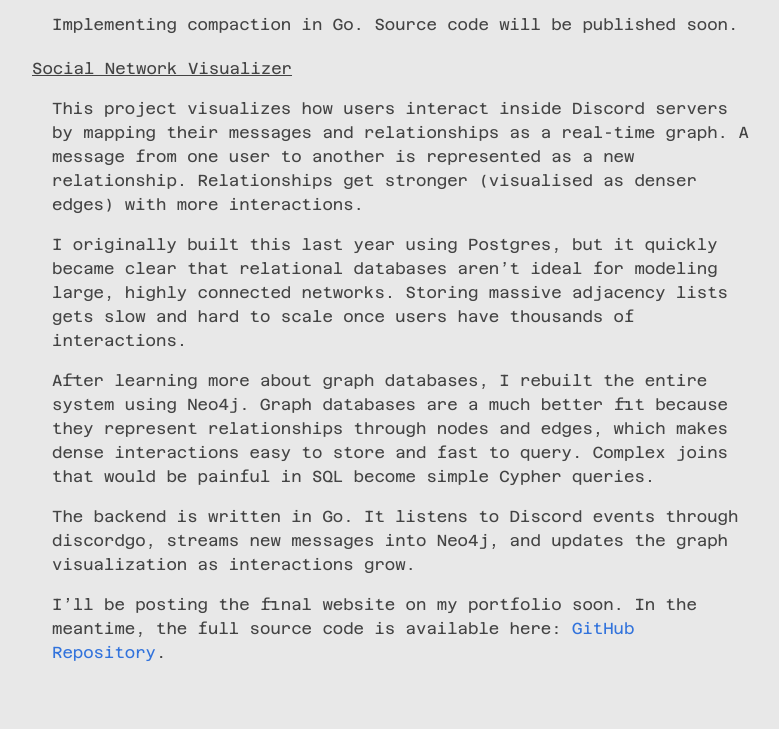
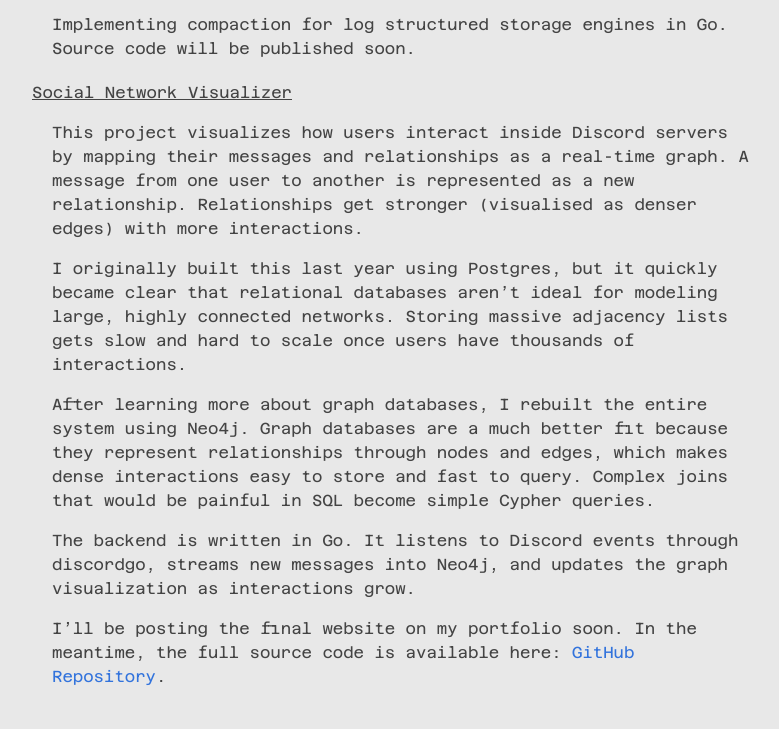
Before and after one commit to arthurnaldo/arthurwebsite, a plain HTML site: page projects.html in a window 1280 px wide. Shown: the part 120-849 px from the top of the page, without its empty margins (248-1027 px from the left). Before the commit the page ends 825 px from the top, so only its background shows below. Drawn offline with Linux system fonts and the light colour scheme; a script that the page names is missing; a web font is replaced by a local one.

Commit message:
more info

```diff
--- a/projects.html
+++ b/projects.html
@@ -19,7 +19,7 @@
     </div>
     <div class="description">
         <p>
-            Implementing compaction in Go. Source code will be published soon.
+            Implementing compaction for log structured storage engines in Go. Source code will be published soon.
         </p>
     </div>
     <div class="header">
```
